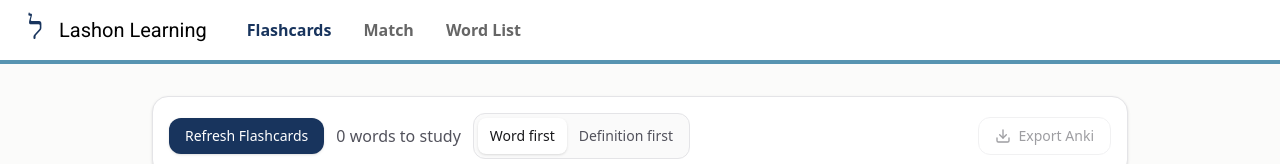
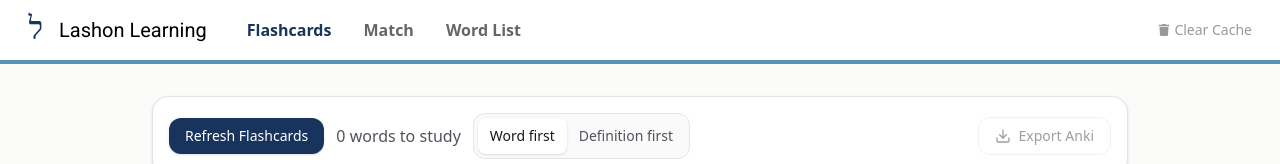
Before and after one commit to akohlgould/LashonLearning, a React (Vite) app in the folder react/lashon-learning/: page /#/ in a window 1280 px wide. Shown: the top 164 px of the page. Built offline with nearby package versions, Linux system fonts and the light colour scheme.

Commit message:
clear cache

```diff
--- a/react/lashon-learning/src/components/Header.jsx
+++ b/react/lashon-learning/src/components/Header.jsx
@@ -3,10 +3,19 @@ import { FaSearch } from "react-icons/fa";
 import { FaGlobe } from "react-icons/fa";
 import { FaUserCircle } from "react-icons/fa";
 import { FaQuestionCircle } from "react-icons/fa";
+import { FaTrash } from "react-icons/fa";
 import { CgMenuGridO } from "react-icons/cg";
 import { Link, useLocation } from 'react-router-dom';
+import { clearCache } from '../services/sefariaApi';
+
 const Header = () => {
   const { pathname } = useLocation();
+
+  const handleClearCache = () => {
+    clearCache();
+    window.location.reload();
+  };
+
   return (
     <header className="flex flex-1 px-7 align-baseline place-items-center gap-4 bg-white border-b-[#5794b1] border-b-4 h-16">
       <h1 className="text-[30px] font-hebrew-serif text-primary">ל</h1>
@@ -19,7 +28,14 @@ const Header = () => {
         <Link to="/wordlist" className={pathname.startsWith("/wordlist") ? "text-primary" : ""}><span>Word List</span></Link>
       </div>
 
-
+      <button
+        onClick={handleClearCache}
+        className="ml-auto text-sm text-[#999] hover:text-red-500 flex items-center gap-1 transition-colors"
+        title="Clear definition cache"
+      >
+        <FaTrash size={12} />
+        <span>Clear Cache</span>
+      </button>
     </header>
   );
 };
--- a/react/lashon-learning/src/services/sefariaApi.js
+++ b/react/lashon-learning/src/services/sefariaApi.js
@@ -63,6 +63,10 @@ function setCache(cache) {
   } catch {
     // storage full or unavailable — silently ignore
   }
+}
+
+export function clearCache() {
+  localStorage.removeItem(CACHE_KEY);
 }
 
 function getCachedWord(word) {
```
